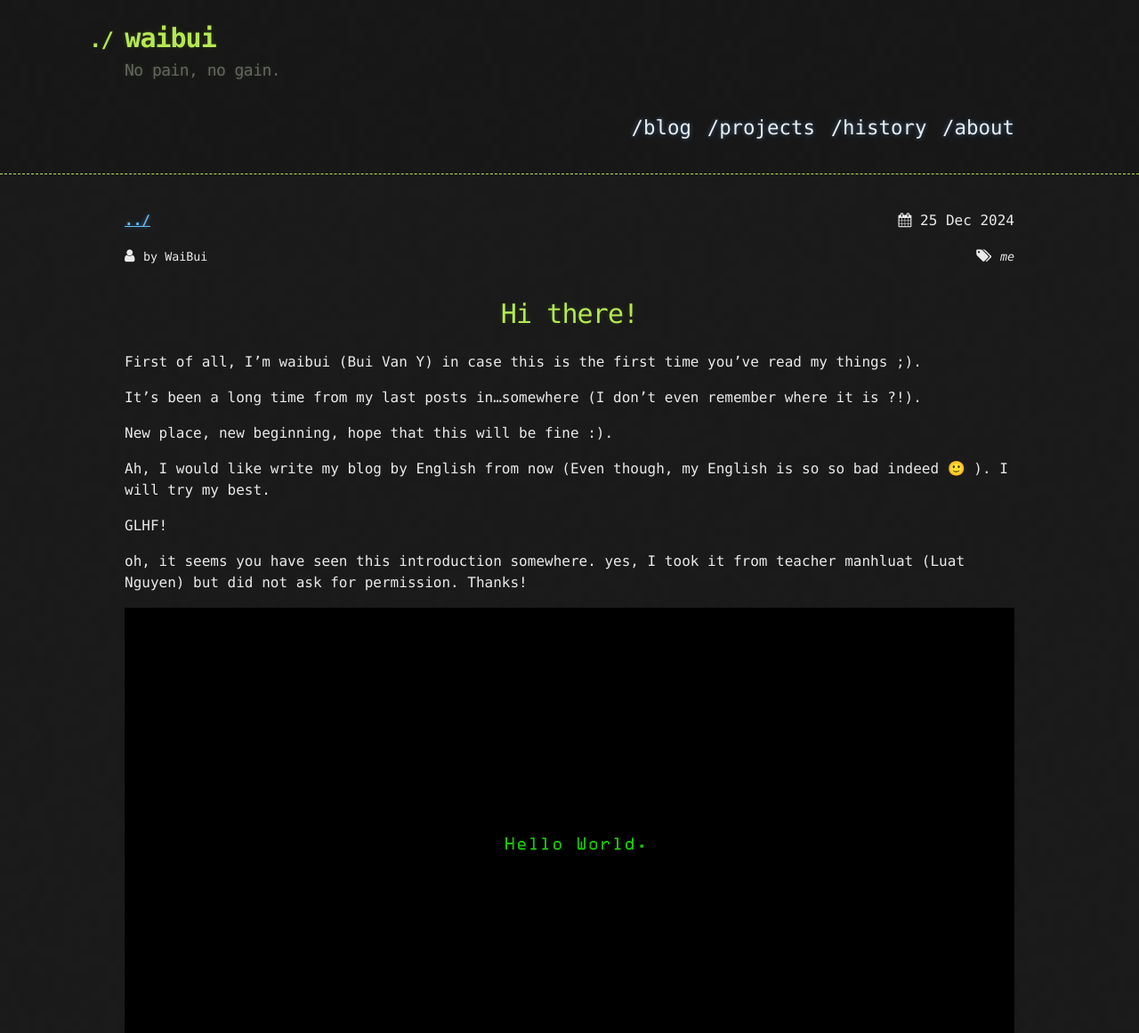
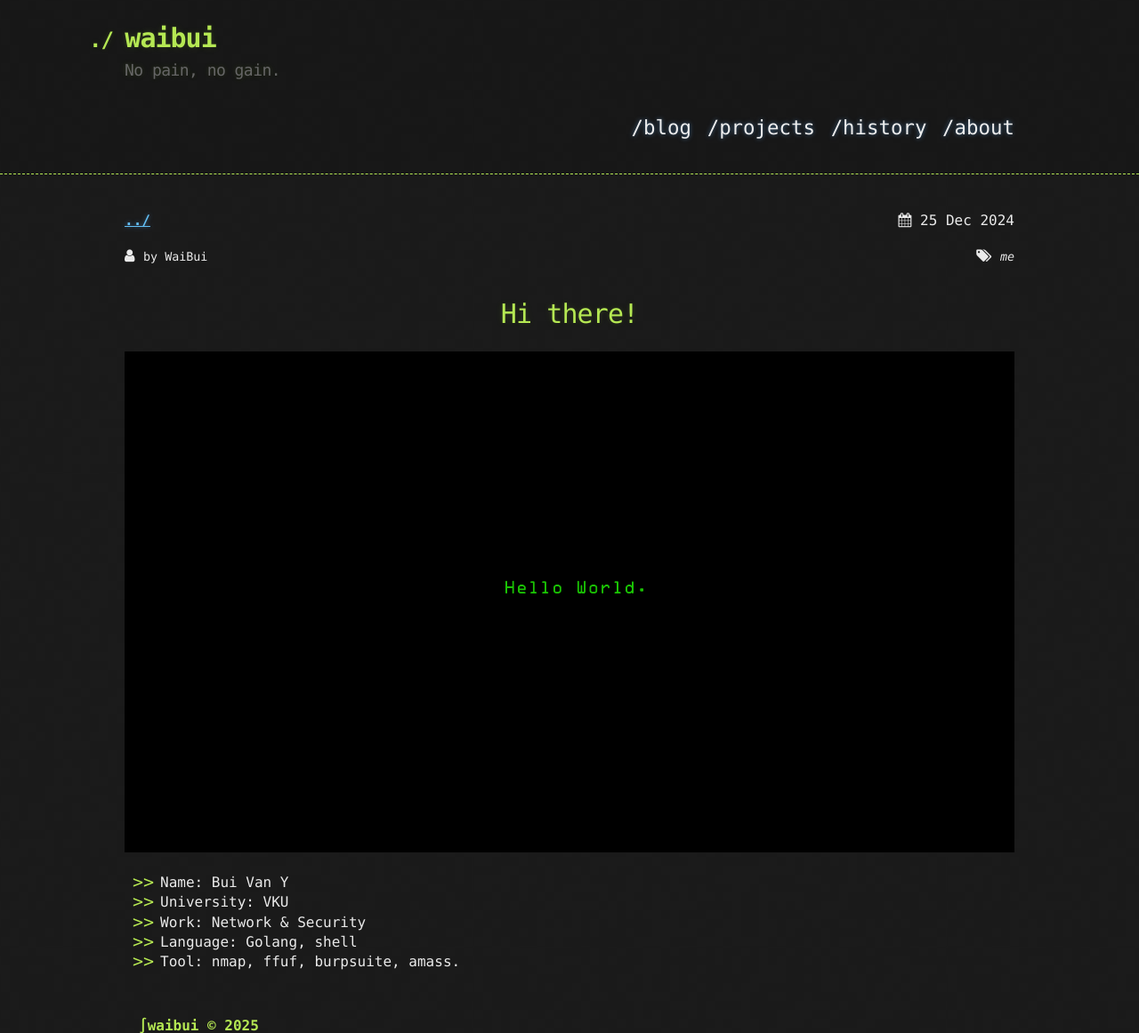
Before and after one commit to waibui/waibui.github.io, a Jekyll site: the page built from _posts/2024-12-25-hello-world.md, in a window 1280 px wide, cut to the strip 0-1161 px from the top of the page. Shown: the whole strip at 89% size. Built offline with Jekyll 4.4.1, drawn with Linux system fonts in a browser that asks for light colours; comment, search, counter and statistics services are not loaded.

Commit message:
update profile

```diff
--- a/_includes/header.html
+++ b/_includes/header.html
@@ -6,6 +6,7 @@
         <meta charset='utf-8'>
         <meta http-equiv="X-UA-Compatible" content="IE=edge">
         <meta name="viewport" content="width=device-width, initial-scale=1">
+        <link async rel="stylesheet" href="{{ '/assets/css/style.css?v=' | append: site.github.build_revision | relative_url }}">
         <link async rel="stylesheet" href="{{ '/assets/css/style.css?v=' | append: site.github.build_revision | relative_url }}">
         <link rel="preload" as="style"  href="https://cdnjs.cloudflare.com/ajax/libs/font-awesome/4.7.0/css/font-awesome.min.css"  onload="this.rel='stylesheet'">
 
--- a/_posts/2024-12-25-hello-world.md
+++ b/_posts/2024-12-25-hello-world.md
@@ -10,20 +10,13 @@
 - me
 ---
 
-First of all, I’m waibui (Bui Van Y) in case this is the first time you’ve read my things ;).
+![Hello world](/assets/images/posts/2024-12-25-hello-world/helloworld.png "Hello world")
 
-It’s been a long time from my last posts in…somewhere (I don’t even remember where it is ?!).
-
-New place, new beginning, hope that this will be fine :).
-
-Ah, I would like write my blog by English from now (Even though, my English is so so bad indeed 🙂 ). I will try my best.
-
-GLHF!
-
-oh, it seems you have seen this introduction somewhere.
-yes, I took it from teacher manhluat (Luat Nguyen) but did not ask for permission. Thanks!
-
-![Hello world](/assets/images/posts/2024-12-25-hello-world/helloworld.png "Hello world")
+- Name: Bui Van Y
+- University: VKU
+- Work: Network & Security
+- Language: Golang, shell
+- Tool: nmap, ffuf, burpsuite, amass.
 
 <script src="https://giscus.app/client.js"
         data-repo="waibui/waibui.github.io"
```
